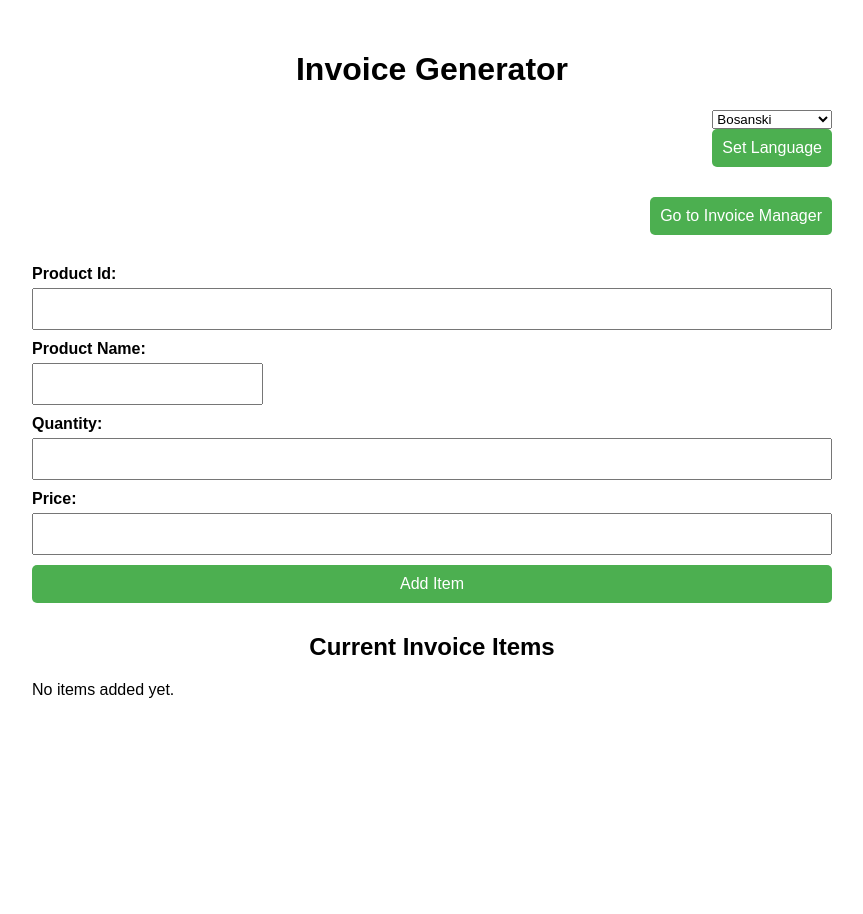
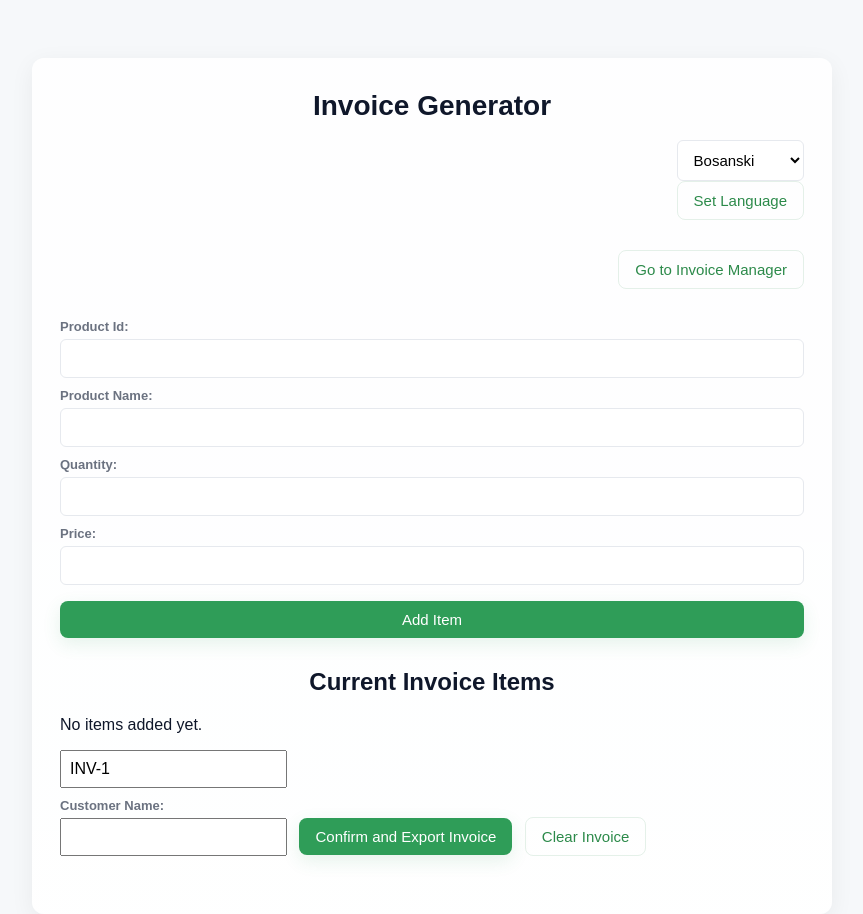
Before and after one commit to planck-length/invoice-generator, a Flask app: page / in a window 1280 px wide. Shown: the whole page, without its empty margins (208-1071 px from the left). Before the commit the page ends 698 px from the top, so only its background shows below. Run offline with Flask 3, Linux system fonts and the light colour scheme; data that the repository does not hold is empty.

Commit message:
modernize ui

```diff
--- a/templates/index.html
+++ b/templates/index.html
@@ -5,40 +5,86 @@
     <meta charset="UTF-8">
     <meta name="viewport" content="width=device-width, initial-scale=1.0">
     <style type="text/css">
-        .product-name-wrapper {
-            position: relative;
-            display: inline-block;
-            width: 300px;
+        /* Page layout */
+        :root{
+            --bg: #f6f8fa;
+            --card: #ffffff;
+            --muted: #6b7280;
+            --accent: #2f9d58; /* green */
+            --accent-strong: #2c8a4a;
+            --border: #e6e9ee;
+            --radius: 8px;
+            --max-width: 980px;
         }
 
-        .autocomplete-dropdown {
-            position: absolute;
-            top: 100%;
-            left: 0;
-            width: 100%;
-            background: white;
-            border: 1px solid #ddd;
-            border-radius: 4px;
-            max-height: 200px;
-            overflow-y: auto;
-            display: none;
-            z-index: 1000;
-            margin-top: 2px;
-            box-shadow: 0 2px 4px rgba(0,0,0,0.1);
+        html,body{
+            height:100%;
+            margin:0;
+            font-family: -apple-system, BlinkMacSystemFont, 'Segoe UI', Roboto, 'Helvetica Neue', Arial;
+            background: var(--bg);
+            color: #0f172a;
         }
 
-        .autocomplete-item {
-            padding: 8px 12px;
-            cursor: pointer;
+        .container{
+            max-width: var(--max-width);
+            margin: 28px auto;
+            padding: 28px;
+            background: linear-gradient(180deg, rgba(255,255,255,0.9), rgba(255,255,255,0.95));
+            border-radius: 12px;
+            box-shadow: 0 6px 24px rgba(16,24,40,0.06);
         }
 
-        .autocomplete-item:hover,
-        .autocomplete-item.selected {
-            background: #f0f0f0;
+        h1{ text-align:center; margin: 4px 0 18px; font-size:28px; }
+
+        /* Forms */
+        form{ margin-bottom: 18px; }
+
+        label{ display:block; font-size:13px; color:var(--muted); margin-bottom:6px; }
+
+        input[type="text"], input[type="number"], select{
+            width:100%;
+            padding:10px 12px;
+            border:1px solid var(--border);
+            border-radius:6px;
+            background:var(--card);
+            box-sizing:border-box;
+            font-size:15px;
+            outline:none;
+            transition: box-shadow .12s ease, border-color .12s ease;
+        }
+        input:focus, select:focus{ border-color: #b6d6c3; box-shadow: 0 0 0 3px rgba(47,157,88,0.06); }
+
+        /* layout for add-item form */
+        #add-item-form .row{ display:flex; gap:12px; align-items:flex-end; margin-bottom:8px; }
+        #add-item-form .col{ flex:1; }
+        #add-item-form .col.small{ flex:0 0 120px; }
+
+        .product-name-wrapper{ position: relative; display:block; width:100%; }
+
+        .autocomplete-dropdown{
+            position:absolute; top:100%; left:0; width:100%; background:var(--card);
+            border:1px solid var(--border); border-radius:6px; margin-top:8px; max-height:260px; overflow:auto;
+            box-shadow: 0 10px 30px rgba(15,23,42,0.06); z-index:1200; display:none;
         }
 
-        #add-item-form {
-            position: relative;
+        .autocomplete-item{ padding:10px 12px; cursor:pointer; font-size:14px; }
+        .autocomplete-item:hover, .autocomplete-item.selected{ background:#f3faf1; }
+
+        /* Buttons */
+        .btn{ display:inline-block; padding:10px 16px; font-size:15px; border-radius:8px; border:none; cursor:pointer; }
+        .btn-primary{ background:var(--accent); color:white; box-shadow: 0 6px 18px rgba(47,157,88,0.12); }
+        .btn-ghost{ background:transparent; color:var(--accent-strong); border:1px solid rgba(44,138,74,0.12); }
+
+        /* table */
+        table{ width:100%; border-collapse:collapse; margin-top:12px; }
+        th, td{ text-align:left; padding:10px 8px; border-bottom:1px solid #f1f5f9; font-size:14px; }
+        th{ color:var(--muted); font-weight:600; }
+
+        /* responsive tweaks */
+        @media (max-width:700px){
+            #add-item-form .row{ flex-direction:column; }
+            #add-item-form .col.small{ width:100%; flex:1; }
+            .container{ padding:16px; margin:12px; }
         }
     </style>
     <title>{% trans %}Invoice Generator{% endtrans %}</title>  <!-- Corrected -->
@@ -47,6 +93,8 @@
 
 <body>
 
+    <div class="container">
+
     <h1>{% trans %}Invoice Generator{% endtrans %}</h1>
 
     <form id="lang-set" action="/language/set" method="POST">
@@ -54,12 +102,12 @@
             <option value="en" {% if language == 'en' %}selected{% endif %}>English</option>
             <option value="bs" {% if language == 'bs' %}selected{% endif %}>Bosanski</option>
         </select>
-        <button type="submit">{% trans %}Set Language{% endtrans %}</button>
+            <button class="btn btn-ghost" type="submit">{% trans %}Set Language{% endtrans %}</button>
     </form>
 
     <!-- Invoice Manager -->
     <form id="switch-to-inv-manager" action="/stock" method="GET">
-        <button  type="submit">{% trans %}Go to Invoice Manager{% endtrans %}</button>
+        <button class="btn btn-ghost" type="submit">{% trans %}Go to Invoice Manager{% endtrans %}</button>
     </form>
 
     <form id="add-item-form" action="/add_item" method="POST">
@@ -75,7 +123,7 @@
         <label for="price">{% trans %}Price:{% endtrans %}</label>
         <input type="number" id="price" name="price" required step="0.01">
 
-        <button type="submit">{% trans %}Add Item{% endtrans %}</button>
+            <button class="btn btn-primary" style="width:100%; margin-top:6px;" type="submit">{% trans %}Add Item{% endtrans %}</button>
     </form>
 
     <!-- ... -->
@@ -100,7 +148,7 @@
             <td>{{ item.total }}</td>
             <td>
                 <form action="/remove/{{ loop.index0 }}" method="POST" style="display:inline;">
-                    <button type="submit">{% trans %}Remove{% endtrans %}</button>
+                    <button class="btn btn-ghost" type="submit">{% trans %}Remove{% endtrans %}</button>
                 </form>
             </td>
         </tr>
@@ -111,14 +159,27 @@
     <p>{% trans %}No items added yet.{% endtrans %}</p>
     {% endif %}
 
+
+    <form action="/export" method="POST" style="display:inline-block; margin-right:8px;">
+        <input name="invoice-number" value="{{ invoice_number }}" required style="padding:8px; margin-right:8px;">
+        <label for="customer-name" style="margin-right:8px;">{% trans %}Customer Name:{% endtrans %}</label>
+        <input name="customer-name" value="" required style="padding:8px; margin-right:8px;">
+        <button id="confirm-export-current-invoice" class="btn btn-primary" type="submit">{% trans %}Confirm and Export Invoice{% endtrans %}</button>
+    </form>
+
+    <form action="/clear" method="POST" style="display:inline-block;">
+        <button class="btn btn-ghost" type="submit">{% trans %}Clear Invoice{% endtrans %}</button>
+    </form>
+
     <script>
+        (function(){
             const productIdInput = document.getElementById('product_id');
             const itemDescriptionInput = document.getElementById('product_name');
             const priceInput = document.getElementById('price');
             const confirmExportButton = document.getElementById('confirm-export-current-invoice');
             const addItemForm = document.getElementById('add-item-form');
 
-        // Create wrapper for product name input (only once)
+            // Create wrapper for product name input
             const wrapper = document.createElement('div');
             wrapper.className = 'product-name-wrapper';
             itemDescriptionInput.parentNode.insertBefore(wrapper, itemDescriptionInput);
@@ -132,21 +193,15 @@
             let selectedIndex = -1;
             let suggestions = [];
 
-        // Debounce function
-        function debounce(func, wait) {
-            let timeout;
-            return function executedFunction(...args) {
-                const later = () => {
-                    clearTimeout(timeout);
-                    func(...args);
-                };
-                clearTimeout(timeout);
-                timeout = setTimeout(later, wait);
+            function debounce(fn, wait){
+                let t = null;
+                return function(...args){
+                    clearTimeout(t);
+                    t = setTimeout(()=>fn.apply(this,args), wait);
                 };
             }
 
-        // Handle product selection
-        function selectProduct(product) {
+            function selectProduct(product){
                 productIdInput.value = product.id;
                 itemDescriptionInput.value = product.product_name;
                 priceInput.value = product.price;
@@ -154,138 +209,78 @@
                 selectedIndex = -1;
             }
 
-        // Update dropdown with suggestions
-        function updateDropdown(products) {
+            function highlightSelected(){
+                const items = dropdown.getElementsByClassName('autocomplete-item');
+                for(let i=0;i<items.length;i++) items[i].classList.remove('selected');
+                if(selectedIndex>=0 && selectedIndex<items.length) items[selectedIndex].classList.add('selected');
+            }
+
+            function updateDropdown(products){
                 dropdown.innerHTML = '';
-            suggestions = products;
-
-            if (products.length > 0) {
-                products.forEach((product, index) => {
+                suggestions = products || [];
+                if(suggestions.length===0){ dropdown.style.display='none'; return; }
+                suggestions.forEach((p, idx)=>{
                     const div = document.createElement('div');
                     div.className = 'autocomplete-item';
-                    div.innerHTML = `${product.product_name} (ID: ${product.id}) - $${product.price}`;
-                    div.addEventListener('click', () => selectProduct(product));
-                    div.addEventListener('mouseover', () => {
-                        selectedIndex = index;
-                        highlightSelected();
-                    });
+                    div.textContent = `${p.product_name} (ID: ${p.id}) - $${p.price}`;
+                    div.addEventListener('click', ()=> selectProduct(p));
+                    div.addEventListener('mouseover', ()=>{ selectedIndex = idx; highlightSelected(); });
                     dropdown.appendChild(div);
                 });
+                selectedIndex = -1;
                 dropdown.style.display = 'block';
-            } else {
-                dropdown.style.display = 'none';
-            }
             }
 
-        // Highlight selected item
-        function highlightSelected() {
-            const items = dropdown.getElementsByClassName('autocomplete-item');
-            for (let i = 0; i < items.length; i++) {
-                items[i].classList.remove('selected');
-            }
-            if (selectedIndex >= 0 && selectedIndex < items.length) {
-                items[selectedIndex].classList.add('selected');
-            }
+            const fetchSuggestions = debounce(async (query)=>{
+                if(!query) return updateDropdown([]);
+                try{
+                    const res = await fetch(`/autocomplete?query=${encodeURIComponent(query)}`);
+                    if(!res.ok) return updateDropdown([]);
+                    const data = await res.json();
+                    updateDropdown(data);
+                }catch(e){ console.error('autocomplete error',e); updateDropdown([]); }
+            }, 250);
+
+            itemDescriptionInput.addEventListener('input', (e)=>{
+                const q = e.target.value.trim();
+                if(q.length===0) return dropdown.style.display='none';
+                fetchSuggestions(q);
+            });
+
+            itemDescriptionInput.addEventListener('keydown', (e)=>{
+                if(!['ArrowDown','ArrowUp','Enter','Escape'].includes(e.key)) return;
+                if(e.key==='Escape'){ dropdown.style.display='none'; selectedIndex=-1; return; }
+                e.preventDefault();
+                if(e.key==='Enter' && selectedIndex>=0){ selectProduct(suggestions[selectedIndex]); return; }
+                if(e.key==='ArrowDown'){ selectedIndex = Math.min(selectedIndex+1, suggestions.length-1); }
+                else if(e.key==='ArrowUp'){ selectedIndex = Math.max(selectedIndex-1, 0); }
+                highlightSelected();
+                if(selectedIndex>=0){ const el = dropdown.children[selectedIndex]; if(el) el.scrollIntoView({block:'nearest'}); }
+            });
+
+            document.addEventListener('click', (e)=>{ if(!wrapper.contains(e.target)) dropdown.style.display='none'; });
+
+            if(confirmExportButton){
+                confirmExportButton.addEventListener('click', ()=>{
+                    setTimeout(()=>{ addItemForm.reset(); location.reload(); }, 1000);
+                });
             }
 
-        // Fetch suggestions
-        const fetchSuggestions = debounce(async (query) => {
-            try {
-                const response = await fetch(`/autocomplete?query=${encodeURIComponent(query)}`);
-                if (!response.ok) throw new Error('Network response was not ok');
-                const data = await response.json();
-                updateDropdown(data);
-            } catch (error) {
-                console.error('Error fetching suggestions:', error);
-            }
-        }, 300);
+            productIdInput.addEventListener('change', async ()=>{
+                const productId = productIdInput.value;
+                if(!productId){ itemDescriptionInput.value=''; priceInput.value=''; return; }
+                try{
+                    const res = await fetch(`/product_details?product_id=${encodeURIComponent(productId)}`);
+                    if(!res.ok) throw new Error('http');
+                    const pd = await res.json();
+                    if(pd && pd.product_name){ itemDescriptionInput.value = pd.product_name; priceInput.value = pd.price; }
+                    else { itemDescriptionInput.value=''; priceInput.value=''; }
+                }catch(err){ console.error(err); itemDescriptionInput.value=''; priceInput.value=''; }
+            });
+        })();
+    </script>
 
-        // Input event listeners
-        itemDescriptionInput.addEventListener('input', (e) => {
-            const query = e.target.value.trim();
-            if (query.length > 0) {
-                fetchSuggestions(query);
-            } else {
-                dropdown.style.display = 'none';
-            }
-        });
-
-        // Keyboard navigation
-        itemDescriptionInput.addEventListener('keydown', (e) => {
-            if (!['ArrowDown', 'ArrowUp', 'Enter', 'Escape'].includes(e.key)) return;
-
-            e.preventDefault();
-
-            if (e.key === 'Escape') {
-                dropdown.style.display = 'none';
-                selectedIndex = -1;
-                return;
-            }
-
-            if (e.key === 'Enter' && selectedIndex >= 0) {
-                selectProduct(suggestions[selectedIndex]);
-                return;
-            }
-
-            if (e.key === 'ArrowDown') {
-                selectedIndex = Math.min(selectedIndex + 1, suggestions.length - 1);
-            } else if (e.key === 'ArrowUp') {
-                selectedIndex = Math.max(selectedIndex - 1, 0);
-            }
-
-            highlightSelected();
-
-            if (selectedIndex >= 0) {
-                const selectedElement = dropdown.children[selectedIndex];
-                if (selectedElement) {
-                    selectedElement.scrollIntoView({ block: 'nearest' });
-                }
-            }
-        });
-
-        // Click outside to close dropdown
-        document.addEventListener('click', (e) => {
-            if (!dropdown.contains(e.target) && e.target !== itemDescriptionInput) {
-                dropdown.style.display = 'none';
-            }
-        });
-
-        // Add event listener to confirm export button
-        confirmExportButton.addEventListener('click', () => {
-            setTimeout(() => {
-                addItemForm.reset();
-                location.reload();
-            }, 1000);
-        });
-
-        // Handle product ID input
-        productIdInput.addEventListener('change', async () => {
-            const productId = productIdInput.value;
-            if (!productId) {
-                itemDescriptionInput.value = '';
-                priceInput.value = '';
-                return;
-            }
-
-            try {
-                const response = await fetch(`/product_details?product_id=${productId}`);
-                if (!response.ok) throw new Error(`HTTP error ${response.status}`);
-
-                const productDetails = await response.json();
-                if (Object.keys(productDetails).length > 0) {
-                    itemDescriptionInput.value = productDetails.product_name;
-                    priceInput.value = productDetails.price;
-                } else {
-                    alert("Product not found.");
-                    itemDescriptionInput.value = '';
-                    priceInput.value = '';
-                }
-            } catch (error) {
-                console.error("Error fetching product details:", error);
-                alert("Error fetching product details.");
-            }
-        });
-    </script>
+    </div> <!-- .container -->
 </body>
 
 </html>
```
Lines whose indentation alone changed are shown as unchanged.
